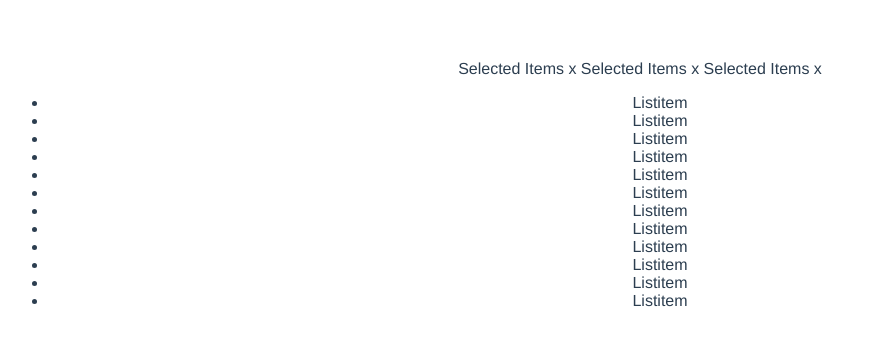
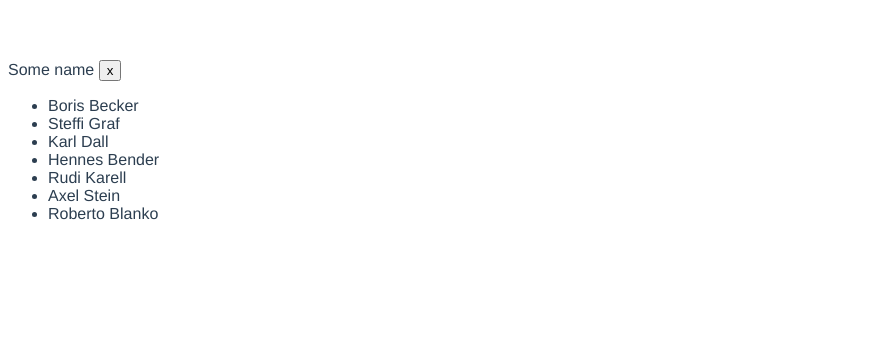
Before and after one commit to DrBennemin/vue-selection, a Vue app: page / in a window 1280 px wide. Shown: the top 346 px of the page, without its empty margins (0-876 px from the left). Built offline with nearby package versions, Linux system fonts and the light colour scheme.

Commit message:
Add function to hide selected users

```diff
--- a/src/App.vue
+++ b/src/App.vue
@@ -1,23 +1,19 @@
 <template>
   <div id="app">
-    <!-- <img alt="Vue logo" src="./assets/logo.png" />
-    <HelloWorld msg="Welcome to Your Vue.js App" /> -->
+    <SelectedUsers />
     <Selection />
-    <List />
   </div>
 </template>
 
 <script>
-// import HelloWorld from "./components/HelloWorld.vue";
-import List from "./components/List";
 import Selection from "./components/Selection";
+import SelectedUsers from "./components/SelectedUsers";
 
 export default {
   name: "App",
   components: {
-    // HelloWorld,
-    List,
     Selection,
+    SelectedUsers,
   },
 };
 </script>
@@ -30,5 +26,6 @@ export default {
   text-align: center;
   color: #2c3e50;
   margin-top: 60px;
+  text-align: left;
 }
 </style>
--- a/src/components/HelloWorld.vue
+++ /dev/null
@@ -1,58 +0,0 @@
-<template>
-  <div class="hello">
-    <h1>{{ msg }}</h1>
-    <p>
-      For a guide and recipes on how to configure / customize this project,<br>
-      check out the
-      <a href="https://cli.vuejs.org" target="_blank" rel="noopener">vue-cli documentation</a>.
-    </p>
-    <h3>Installed CLI Plugins</h3>
-    <ul>
-      <li><a href="https://github.com/vuejs/vue-cli/tree/dev/packages/%40vue/cli-plugin-babel" target="_blank" rel="noopener">babel</a></li>
-      <li><a href="https://github.com/vuejs/vue-cli/tree/dev/packages/%40vue/cli-plugin-eslint" target="_blank" rel="noopener">eslint</a></li>
-    </ul>
-    <h3>Essential Links</h3>
-    <ul>
-      <li><a href="https://vuejs.org" target="_blank" rel="noopener">Core Docs</a></li>
-      <li><a href="https://forum.vuejs.org" target="_blank" rel="noopener">Forum</a></li>
-      <li><a href="https://chat.vuejs.org" target="_blank" rel="noopener">Community Chat</a></li>
-      <li><a href="https://twitter.com/vuejs" target="_blank" rel="noopener">Twitter</a></li>
-      <li><a href="https://news.vuejs.org" target="_blank" rel="noopener">News</a></li>
-    </ul>
-    <h3>Ecosystem</h3>
-    <ul>
-      <li><a href="https://router.vuejs.org" target="_blank" rel="noopener">vue-router</a></li>
-      <li><a href="https://vuex.vuejs.org" target="_blank" rel="noopener">vuex</a></li>
-      <li><a href="https://github.com/vuejs/vue-devtools#vue-devtools" target="_blank" rel="noopener">vue-devtools</a></li>
-      <li><a href="https://vue-loader.vuejs.org" target="_blank" rel="noopener">vue-loader</a></li>
-      <li><a href="https://github.com/vuejs/awesome-vue" target="_blank" rel="noopener">awesome-vue</a></li>
-    </ul>
-  </div>
-</template>
-
-<script>
-export default {
-  name: 'HelloWorld',
-  props: {
-    msg: String
-  }
-}
-</script>
-
-<!-- Add "scoped" attribute to limit CSS to this component only -->
-<style scoped>
-h3 {
-  margin: 40px 0 0;
-}
-ul {
-  list-style-type: none;
-  padding: 0;
-}
-li {
-  display: inline-block;
-  margin: 0 10px;
-}
-a {
-  color: #42b983;
-}
-</style>
--- a/src/components/List.vue
+++ /dev/null
@@ -1,26 +0,0 @@
-<template>
-  <div>
-    <ul>
-      <li>Listitem</li>
-      <li>Listitem</li>
-      <li>Listitem</li>
-      <li>Listitem</li>
-      <li>Listitem</li>
-      <li>Listitem</li>
-      <li>Listitem</li>
-      <li>Listitem</li>
-      <li>Listitem</li>
-      <li>Listitem</li>
-      <li>Listitem</li>
-      <li>Listitem</li>
-    </ul>
-  </div>
-</template>
-
-<script>
-export default {
-  name: "Listitems",
-};
-</script>
-
-<style></style>
--- /dev/null
+++ b/src/components/SelectedUsers.vue
@@ -0,0 +1,26 @@
+<template>
+  <div>
+    <span v-show="isVisible">
+      Some name
+      <button type="button" @click="hideUser">x</button>
+    </span>
+  </div>
+</template>
+
+<script>
+export default {
+  name: "Selection",
+  data() {
+    return {
+      isVisible: true,
+    };
+  },
+  methods: {
+    hideUser() {
+      this.isVisible = false;
+    },
+  },
+};
+</script>
+
+<style></style>
--- a/src/components/Selection.vue
+++ b/src/components/Selection.vue
@@ -1,20 +1,42 @@
 <template>
   <div>
-    <span>
-      Selected Items x
-    </span>
-    <span>
-      Selected Items x
-    </span>
-    <span>
-      Selected Items x
-    </span>
+    <div>
+      <ul>
+        <li v-for="user in selectedUsers" :key="user">
+          {{ user }}
+        </li>
+      </ul>
+    </div>
+    <ul>
+      <li @click="addUserToList(user)" v-for="(user, key) in users" :key="key">
+        {{ user }}
+      </li>
+    </ul>
   </div>
 </template>
 
 <script>
 export default {
-  name: "Selection",
+  user: "Listitems",
+  data: function() {
+    return {
+      users: [
+        "Boris Becker",
+        "Steffi Graf",
+        "Karl Dall",
+        "Hennes Bender",
+        "Rudi Karell",
+        "Axel Stein",
+        "Roberto Blanko",
+      ],
+      selectedUsers: [],
+    };
+  },
+  methods: {
+    addUserToList(user) {
+      this.selectedUsers.push(user);
+    },
+  },
 };
 </script>
 
```
